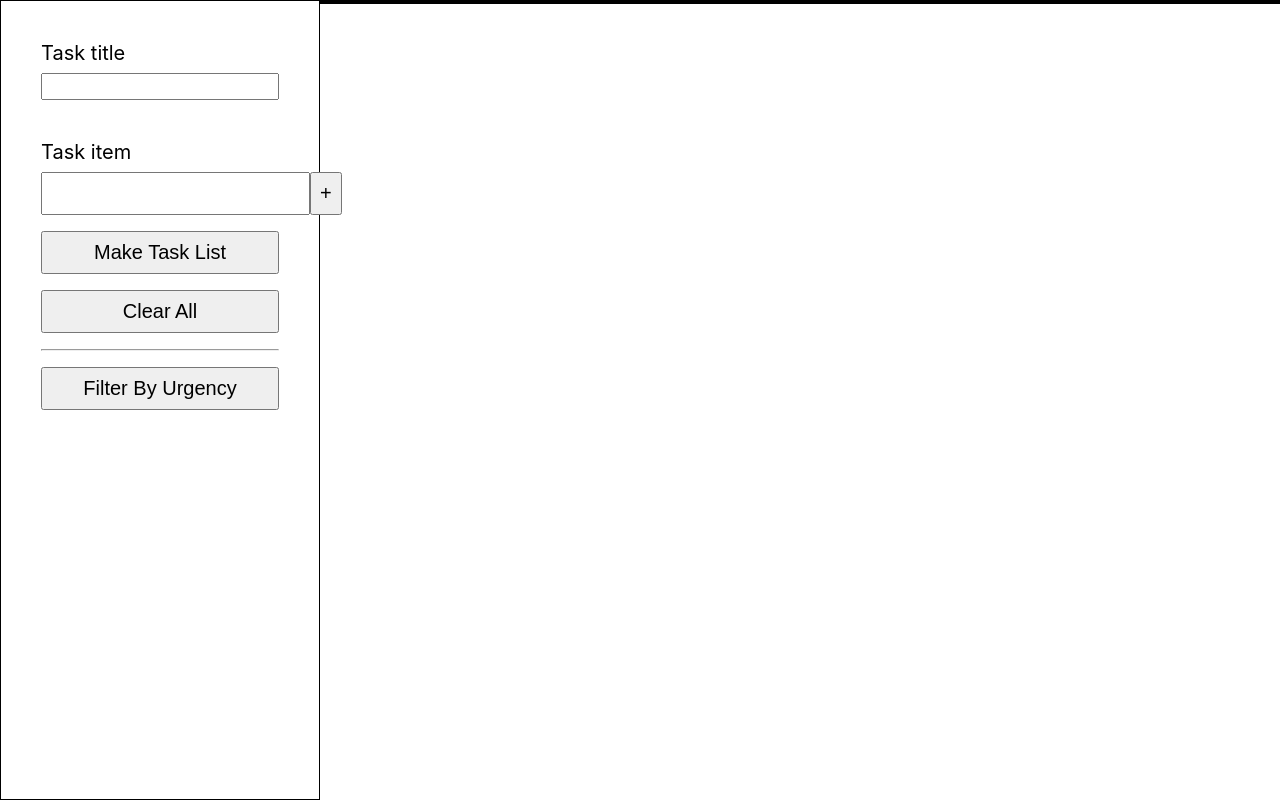
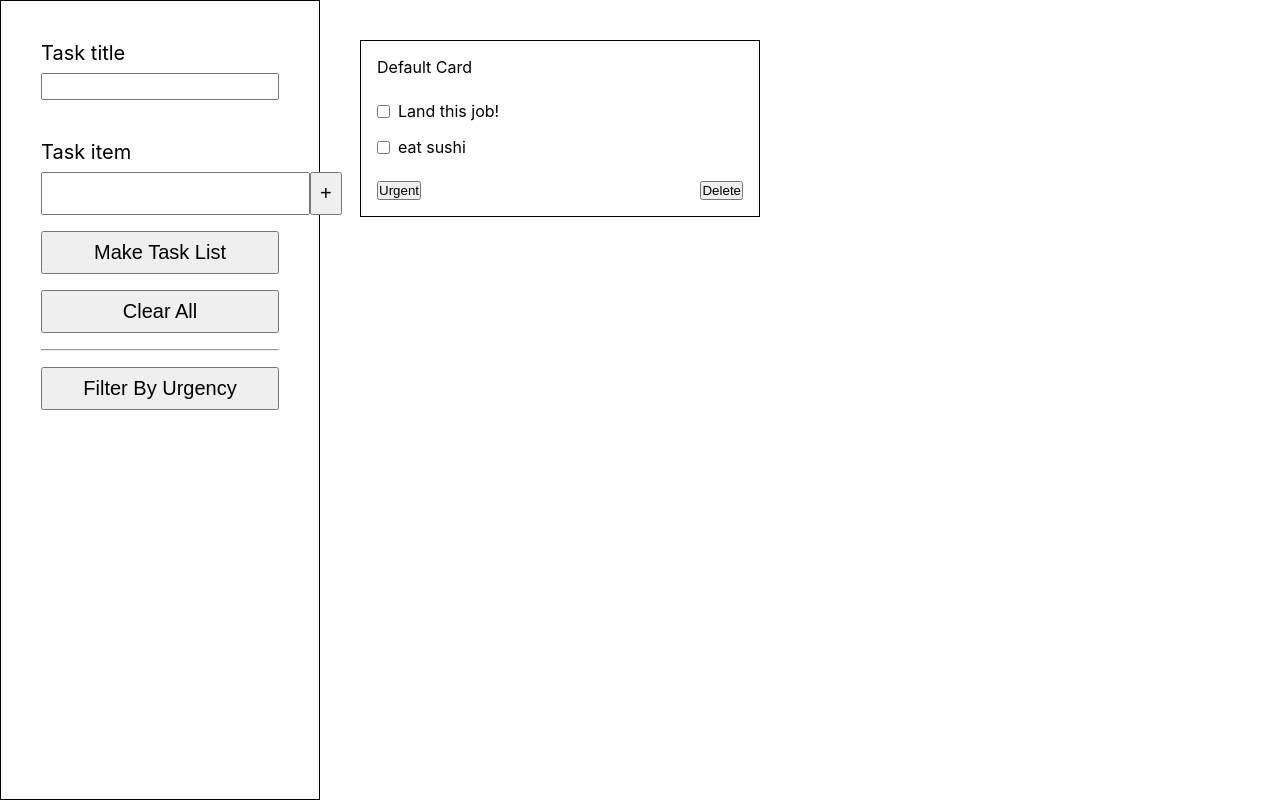
Before and after one commit to ryanbahan/broadnet-todo, a React (Create React App) app: page / in a window 1280 px wide. Built offline with nearby package versions, Linux system fonts and the light colour scheme.

Commit message:
Add hook to manage state of checkboxes on cards

```diff
--- a/src/Context.js
+++ b/src/Context.js
@@ -4,7 +4,7 @@ export const MyContext = React.createContext();
 
 export default class MyProvider extends React.Component {
   state = {
-    cards: []
+    cards: [{title: "Default Card", taskItems: ["Land this job!", "eat sushi"]}]
   }
 
   addCard = (card) => {
--- a/src/ToDoCard/ToDoCard.css
+++ b/src/ToDoCard/ToDoCard.css
@@ -6,6 +6,15 @@
 
 .card-top {
   padding: 1rem;
+}
+
+.list-row {
+  display: flex;
+  align-items: center;
+}
+
+.list-row input {
+  margin-right: 0.5rem;
 }
 
 .todo-card {
--- a/src/ToDoCard/ToDoCard.js
+++ b/src/ToDoCard/ToDoCard.js
@@ -1,15 +1,42 @@
-import React from 'react';
+import React, { useState } from 'react';
+import { MyContext } from '../Context';
 import './ToDoCard.css';
 
 function ToDoCard({ title, taskItems }) {
+  const [checkedInputs, updateChecked] = useState([]);
+
+  function isChecked(item) {
+    if (checkedInputs.find(input => input === item)) {
+      return true;
+    } else {
+      return false;
+    }
+  }
+
+  function toggleChecked(item) {
+    if (checkedInputs.find(input => input === item)) {
+      updateChecked(checkedInputs.filter(input => input !== item));
+    } else {
+      updateChecked([...checkedInputs, item]);
+    }
+  }
 
   function renderTaskItems(taskItems) {
     return taskItems.map(item => (
+      <div className="list-row">
+        <input
+          type="checkbox"
+          defaultChecked={() => isChecked(item)}
+          onClick={() => toggleChecked(item)}
+        />
         <li key={Date.now() + Math.random()}>{item}</li>
+      </div>
     ))
   }
 
   return (
+    <MyContext.Consumer>
+      {context => (
         <article className="todo-card">
           <div className="card-top">
             <p>{ title }</p>
@@ -24,6 +51,8 @@ function ToDoCard({ title, taskItems }) {
             <button>Delete</button>
           </div>
         </article>
+      )}
+    </MyContext.Consumer>
   );
 }
 
--- a/src/ToDoContainer/ToDoContainer.css
+++ b/src/ToDoContainer/ToDoContainer.css
@@ -1,7 +1,6 @@
 .todo-container {
   flex-grow: 1;
   display: flex;
-  border: solid 2px black;
   margin-left: 20rem;
 }
 
```
Lines whose indentation alone changed are shown as unchanged.
